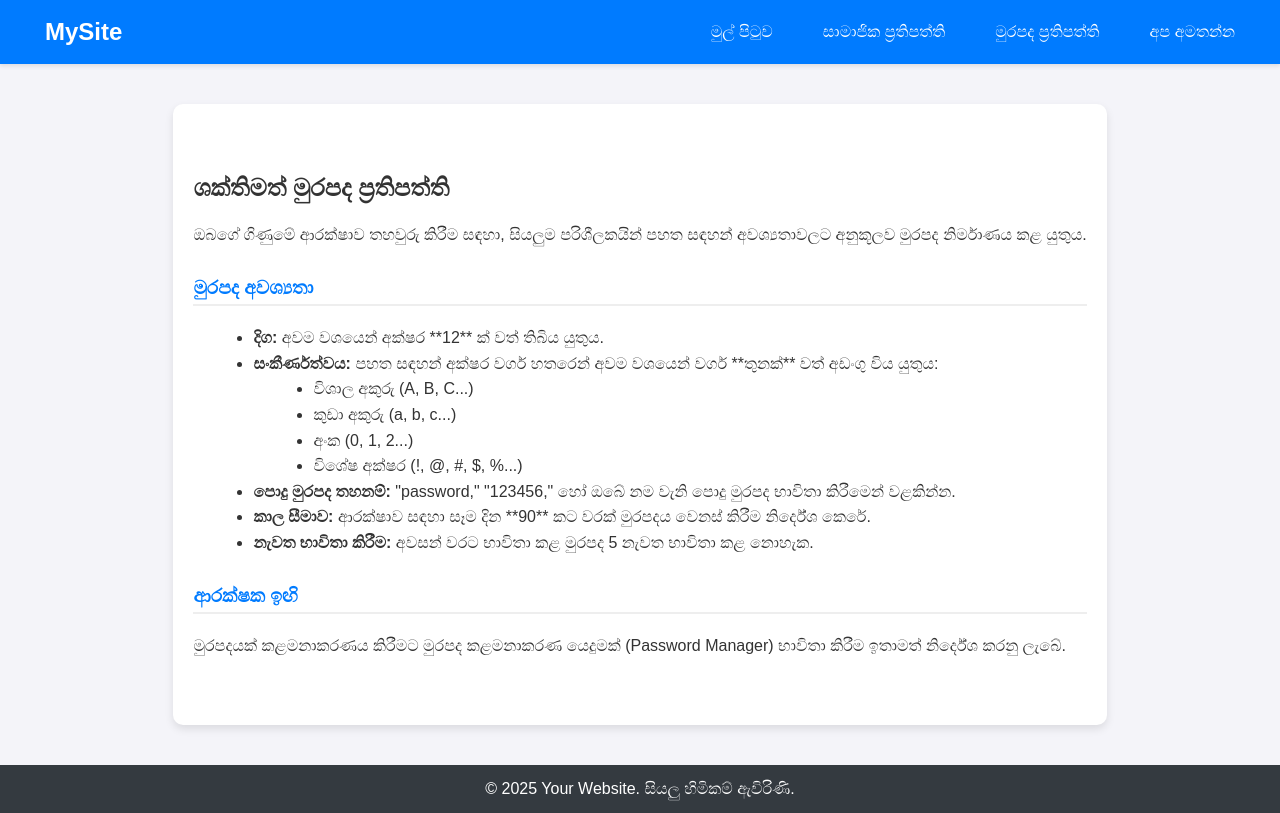
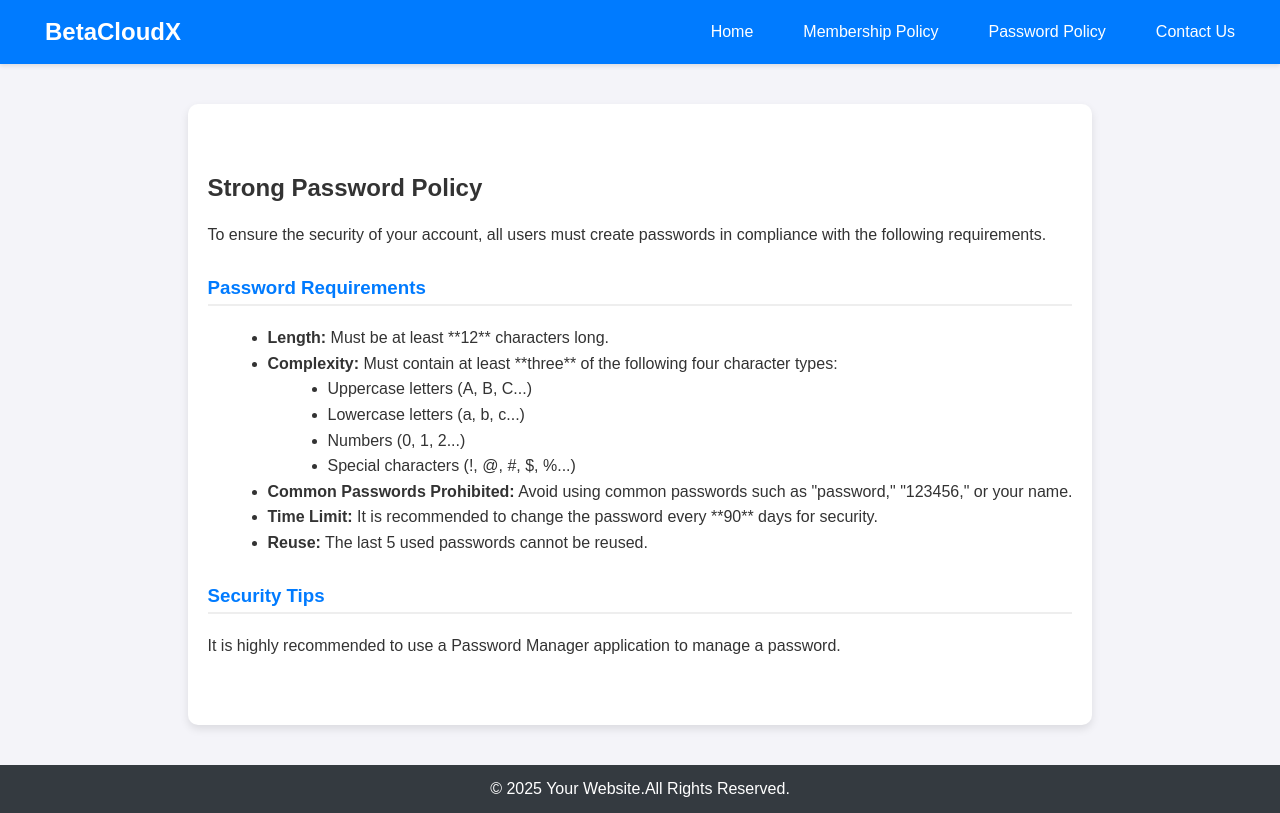
Before and after one commit to induwara-999/my-web-site, a plain HTML site: page password_policy.html in a window 1280 px wide. Drawn offline with Linux system fonts and the light colour scheme.

Commit message:
Update password_policy.html

```diff
--- a/password_policy.html
+++ b/password_policy.html
@@ -1,49 +1,49 @@
 <!DOCTYPE html>
-<html lang="si">
+<html lang="en">
 <head>
     <meta charset="UTF-8">
     <meta name="viewport" content="width=device-width, initial-scale=1.0">
-    <title>මුරපද ප්‍රතිපත්ති | Your Website</title>
+    <title>Password Policy | Your Website</title>
     <link rel="stylesheet" href="assets/style.css">
 </head>
 <body>
 
     <nav class="navbar">
-        <div class="logo"><a href="index.html">MySite</a></div>
+        <div class="logo"><a href="index.html">BetaCloudX</a></div>
         <div class="nav-links">
-            <a href="index.html">මුල් පිටුව</a>
-            <a href="policy.html">සාමාජික ප්‍රතිපත්ති</a>
-            <a href="password_policy.html">මුරපද ප්‍රතිපත්ති</a>
-            <a href="contact.html">අප අමතන්න</a>
+            <a href="index.html">Home</a>
+            <a href="policy.html">Membership Policy</a>
+            <a href="password_policy.html">Password Policy</a>
+            <a href="contact.html">Contact Us</a>
         </div>
     </nav>
 
     <div class="content-section policy-section">
-        <h2>ශක්තිමත් මුරපද ප්‍රතිපත්ති</h2>
-        <p>ඔබගේ ගිණුමේ ආරක්ෂාව තහවුරු කිරීම සඳහා, සියලුම පරිශීලකයින් පහත සඳහන් අවශ්‍යතාවලට අනුකූලව මුරපද නිර්මාණය කළ යුතුය.</p>
+        <h2>Strong Password Policy</h2>
+        <p>To ensure the security of your account, all users must create passwords in compliance with the following requirements.</p>
 
-        <h3>මුරපද අවශ්‍යතා</h3>
+        <h3>Password Requirements</h3>
         <ul>
-            <li><strong>දිග:</strong> අවම වශයෙන් අක්ෂර **12** ක් වත් තිබිය යුතුය.</li>
-            <li><strong>සංකීර්ණත්වය:</strong> පහත සඳහන් අක්ෂර වර්ග හතරෙන් අවම වශයෙන් වර්ග **තුනක්** වත් අඩංගු විය යුතුය:
+            <li><strong>Length:</strong> Must be at least **12** characters long.</li>
+            <li><strong>Complexity:</strong> Must contain at least **three** of the following four character types:
                 <ul>
-                    <li>විශාල අකුරු (A, B, C...)</li>
-                    <li>කුඩා අකුරු (a, b, c...)</li>
-                    <li>අංක (0, 1, 2...)</li>
-                    <li>විශේෂ අක්ෂර (!, @, #, $, %...)</li>
+                    <li>Uppercase letters (A, B, C...)</li>
+                    <li>Lowercase letters (a, b, c...)</li>
+                    <li>Numbers (0, 1, 2...)</li>
+                    <li>Special characters (!, @, #, $, %...)</li>
                 </ul>
             </li>
-            <li><strong>පොදු මුරපද තහනම්:</strong> "password," "123456," හෝ ඔබේ නම වැනි පොදු මුරපද භාවිතා කිරීමෙන් වළකින්න.</li>
-            <li><strong>කාල සීමාව:</strong> ආරක්ෂාව සඳහා සෑම දින **90** කට වරක් මුරපදය වෙනස් කිරීම නිර්දේශ කෙරේ.</li>
-            <li><strong>නැවත භාවිතා කිරීම:</strong> අවසන් වරට භාවිතා කළ මුරපද 5 නැවත භාවිතා කළ නොහැක.</li>
+            <li><strong>Common Passwords Prohibited:</strong> Avoid using common passwords such as "password," "123456," or your name.</li>
+            <li><strong>Time Limit:</strong> It is recommended to change the password every **90** days for security.</li>
+            <li><strong>Reuse:</strong> The last 5 used passwords cannot be reused.</li>
         </ul>
 
-        <h3>ආරක්ෂක ඉඟි</h3>
-        <p>මුරපදයක් කළමනාකරණය කිරීමට මුරපද කළමනාකරණ යෙදුමක් (Password Manager) භාවිතා කිරීම ඉතාමත් නිර්දේශ කරනු ලැබේ.</p>
+        <h3>Security Tips</h3>
+        <p>It is highly recommended to use a Password Manager application to manage a password.</p>
     </div>
 
     <footer class="footer">
-        &copy; 2025 Your Website. සියලු හිමිකම් ඇවිරිණි.
+        &copy; 2025 Your Website.All Rights Reserved.
     </footer>
 
 </body>
```
